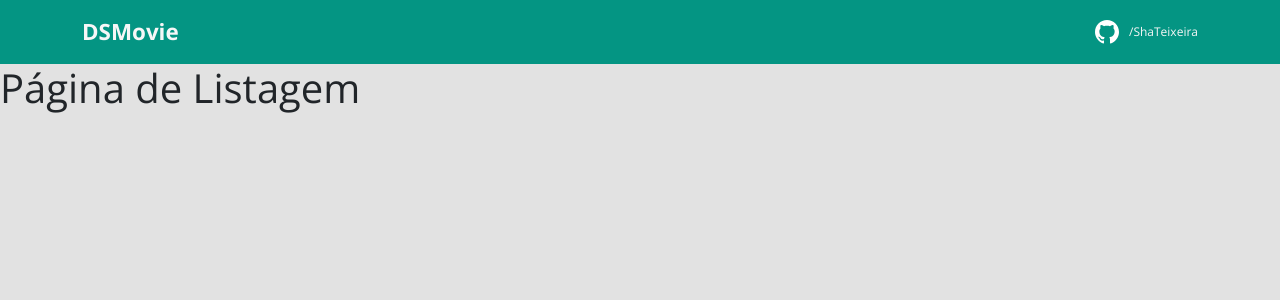
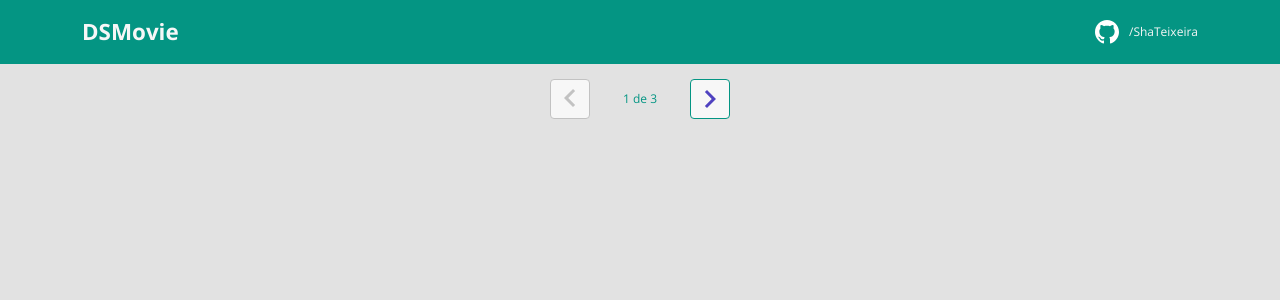
Before and after one commit to ShaTeixeira/dsmovie-sds-spring-reactjs, a React (Create React App) app in the folder frontend/: page / in a window 1280 px wide. Shown: the top 300 px of the page. Built offline with nearby package versions, Linux system fonts and the light colour scheme.

Commit message:
pagination layout

```diff
--- a/frontend/public/index.html
+++ b/frontend/public/index.html
@@ -3,7 +3,7 @@
 
 <head>
   <meta charset="utf-8" />
-  <link rel="icon" href="%PUBLIC_URL%/favicon.ico" />
+  <link rel="icon" href="" />
   <meta name="viewport" content="width=device-width, initial-scale=1" />
   <meta name="theme-color" content="#000000" />
   <meta name="description" content="Web site created using create-react-app" />
--- a/frontend/src/App.tsx
+++ b/frontend/src/App.tsx
@@ -3,9 +3,9 @@ import {
   Routes,
   Route
 } from "react-router-dom";
-import Listing from "pages/Listing";
-import Form from "pages/Form";
-import Navbar from "components/Navbar";
+import Listing from "./pages/Listing";
+import Form from "./pages/Form";
+import Navbar from "./components/Navbar";
 
 function App() {
   return (
--- /dev/null
+++ b/frontend/src/components/Pagination/index.tsx
@@ -0,0 +1,21 @@
+import {ReactComponent as Arrow} from 'assets/img/arrow.svg';
+import './styles.css';
+
+function Pagination(){
+    return(
+        <div className="dsmovie-pagination-container">
+            <div className="dsmovie-pagination-box">
+                <button className="dsmovie-pagination-button" disabled={true} >
+                    <Arrow />
+                </button>
+                <p>{`${1} de ${3}`}</p>
+                <button className="dsmovie-pagination-button" disabled={false} >
+                    <Arrow className="dsmovie-flip-horizontal" />
+                </button>
+            </div>
+        </div>
+
+    );
+}
+
+export default Pagination;
--- /dev/null
+++ b/frontend/src/components/Pagination/styles.css
@@ -0,0 +1,54 @@
+.dsmovie-pagination-container {
+  padding: 0.93rem 0;
+  display: flex;
+  justify-content: center;
+  align-items: center;
+}
+
+.dsmovie-pagination-box {
+  width: 180px;
+  display: flex;
+  justify-content: space-between;
+  align-items: center;
+}
+
+.dsmovie-pagination-box form {
+  width: 100%;
+  display: flex;
+}
+
+.dsmovie-pagination-button {
+  width: 2.5rem;
+  height: 2.5rem;
+  border-radius: 0.25rem;
+  background: var(--color-letter);
+  display: flex;
+  justify-content: center;
+  align-items: center;
+  border: 1px solid var(--color-primary);
+  cursor: pointer;
+}
+
+.dsmovie-pagination-button svg {
+  filter: brightness(0) saturate(100%) invert(26%) sepia(19%) saturate(7395%)
+    hue-rotate(234deg) brightness(89%) contrast(92%);
+}
+
+.dsmovie-pagination-button:disabled {
+  border: 1px solid #c2c2c2;
+  cursor: unset;
+}
+
+.dsmovie-pagination-button:disabled svg {
+  filter: none;
+}
+
+.dsmovie-pagination-container p {
+  margin: 0;
+  font-size: 12px;
+  color: var(--color-primary);
+}
+
+.dsmovie-flip-horizontal {
+  transform: rotate(180deg);
+}
--- a/frontend/src/pages/Form/styles.css
+++ b/frontend/src/pages/Form/styles.css
@@ -1,7 +1,7 @@
 .dsmovie-form-container {
   max-width: 480px;
-  margin: 40px auto;
-  padding: 20px;
+  margin: 2.5rem auto;
+  padding: 1.25rem;
 }
 
 .dsmovie-form {
@@ -9,11 +9,11 @@
 }
 
 .dsmovie-form-group {
-  margin-bottom: 20px;
+  margin-bottom: 1.5rem;
 }
 
 .dsmovie-form-group label {
-  font-size: 12px;
+  font-size: 0.75rem;
   color: var(--color);
 }
 
@@ -24,7 +24,7 @@
 
 .dsmovie-movie-card-image {
   width: 100%;
-  border-radius: 8px 8px 0 0;
+  border-radius: 0.5rem 0.5rem 0 0;
 }
 
 .dsmovie-card-bottom-container {
@@ -42,15 +42,15 @@
   font-size: 14px;
   font-weight: 700;
   margin-bottom: 10px;
-  min-height: 40px;
+  min-height: 2.5rem;
 }
 
 .dsmovie-btn {
   border: none;
   background-color: var(--color-primary);
-  font-size: 14px;
+  font-size: 0.875rem; /* 14px */
   font-weight: 700;
-  height: 40px;
+  height: 2.5rem;
   width: 180px;
   display: flex;
   align-items: center;
--- a/frontend/src/pages/Listing/index.tsx
+++ b/frontend/src/pages/Listing/index.tsx
@@ -1,6 +1,8 @@
+import Pagination from "../../components/Pagination";
+
 function Listing(){
     return(
-        <h1>Página de Listagem</h1>
+       <Pagination />
     );
 }
 
```
Also changed, not shown: frontend/src/assets/img/arrow.svg (added), frontend/src/assets/img/logo.svg (added).
